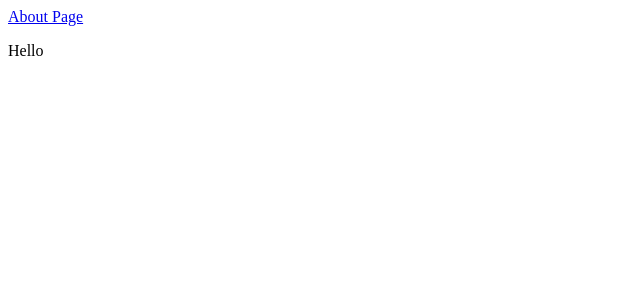
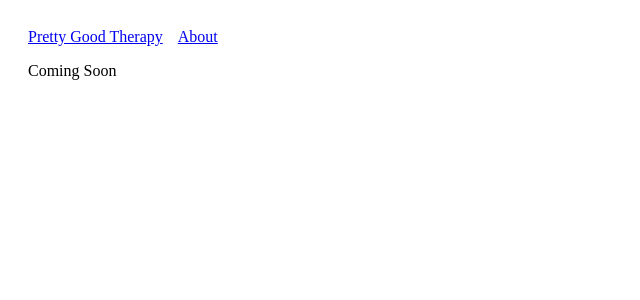
Before and after one commit to sranso/prettygoodtherapy, a Next.js app: page / in a window 1280 px wide. Shown: the top 300 px of the page, without its empty margins (0-640 px from the left). Built offline with nearby package versions, Linux system fonts and the light colour scheme.

Commit message:
Add coming soon.

```diff
--- /dev/null
+++ b/components/Header.js
@@ -0,0 +1,18 @@
+import Link from 'next/link';
+
+const linkStyle = {
+  marginRight: 15,
+}
+
+const Header = () => (
+  <div>
+    <Link href="/">
+      <a style={linkStyle}>Pretty Good Therapy</a>
+    </Link>
+    <Link href="/about">
+      <a style={linkStyle}>About</a>
+    </Link>
+  </div>
+);
+
+export default Header;
--- /dev/null
+++ b/components/Layout.js
@@ -0,0 +1,14 @@
+import Header from './Header';
+
+const layoutStyle = {
+    padding: 20,
+};
+
+const Layout = props => (
+    <div style={layoutStyle}>
+        <Header />
+        {props.children}
+    </div>
+);
+
+export default Layout;
--- a/package.json
+++ b/package.json
@@ -6,7 +6,8 @@
   "scripts": {
     "dev": "next",
     "build": "next build",
-    "start": "next start"
+    "start": "next start",
+    "export": "npm run build && next export"
   },
   "repository": {
     "type": "git",
--- a/pages/index.js
+++ b/pages/index.js
@@ -1,12 +1,9 @@
-import Link from 'next/link';
+import Layout from '../components/Layout';
 
 const Index = () => (
-  <div>
-    <Link href="/about">
-      <a>About Page</a>
-    </Link>
-    <p>Hello</p>
-  </div>
+  <Layout>
+    <p>Coming Soon</p>
+  </Layout>
 );
 
 export default Index;
```
Also changed, not shown: pages/about.js (+5 -3 lines), 2 other files (tests, documents, lock files or other folders).
